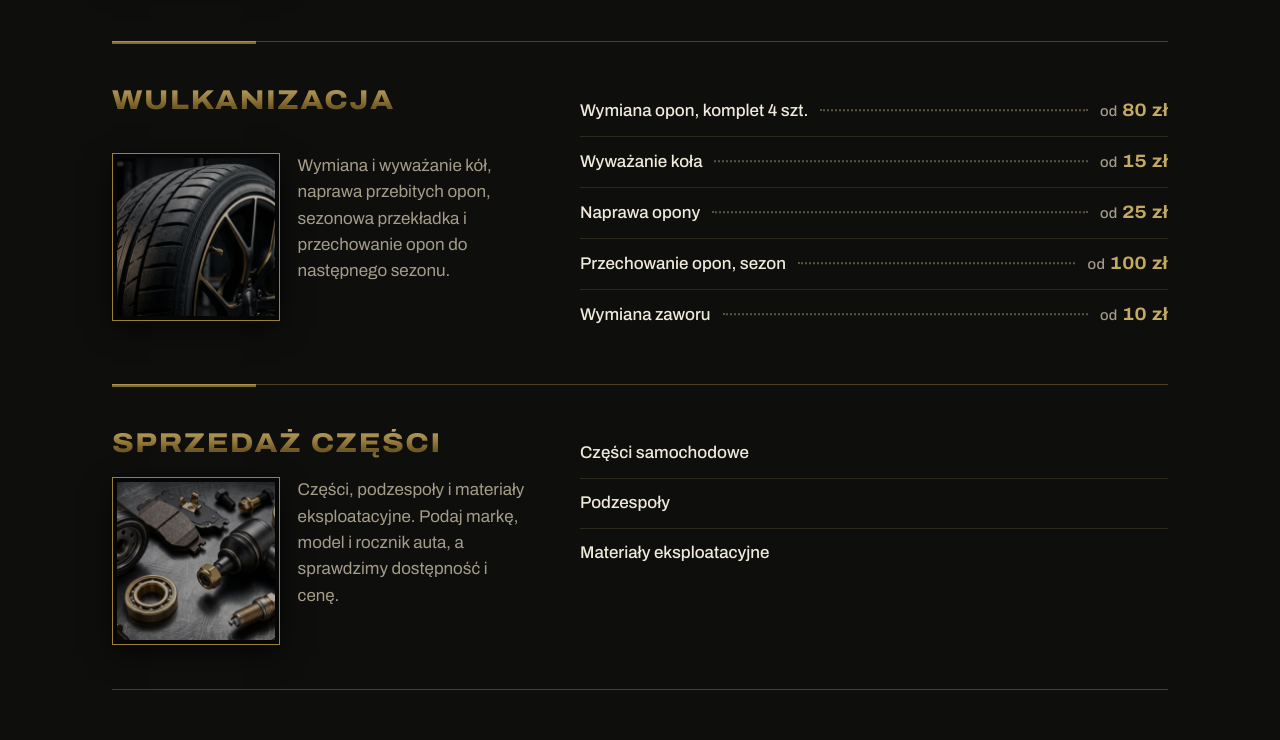
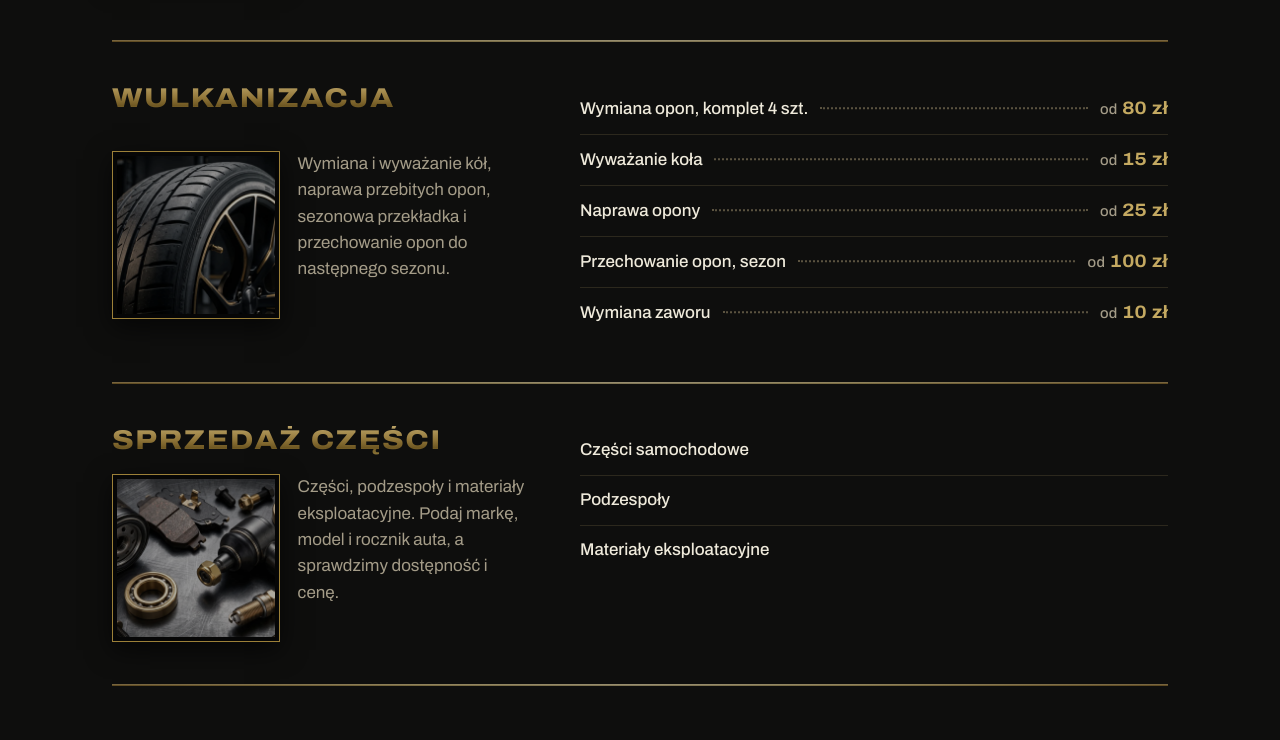
Before and after one commit to ArtemisDees/Claude_mnie_wkurza, a plain HTML site: page public/index.html in a window 1280 px wide. Shown: the part 1308-2048 px from the top of the page. Drawn offline with Linux system fonts and the light colour scheme.

Commit message:
Linie grup cennika: jedna równa złota linia
Zamiast krótkiego grubego akcentu z cienką ciemną kreską jest jedna linia
na całą szerokość, w tym samym polerowanym złocie co pasy między sekcjami,
tylko cieńsza i bez ruchu.

Co-Authored-By: Claude Fable 5.2 <noreply@anthropic.com>
Claude-Session: https://claude.ai/code/session_01KnociUkECW91d8iHKdig7k

```diff
--- a/public/index.html
+++ b/public/index.html
@@ -240,9 +240,13 @@ html.zamkniete .dol { grid-template-columns: 1fr; }
 .naglowek h2 { font-size: clamp(1.6rem, 4.4vw, 2.7rem); }
 .naglowek p { color: var(--szary); max-width: 38rem; }
 
-.grupa { display: grid; gap: 1.25rem; padding-block: 2rem; border-top: 1px solid var(--zloto-ciemne); position: relative; }
-.grupa::before { content: ""; position: absolute; left: 0; top: -1px; width: min(9rem, 40%); height: 3px; background: var(--metal); }
-.grupa:last-of-type { border-bottom: 1px solid var(--zloto-ciemne); }
+.grupa { display: grid; gap: 1.25rem; padding-block: 2rem; position: relative; }
+/* linie grup: to samo polerowane złoto co pasy między sekcjami, tylko cieńsze i bez ruchu */
+.grupa::before, .grupa:last-of-type::after { content: ""; position: absolute; left: 0; right: 0; height: 2px;
+  background: linear-gradient(180deg, rgba(255,255,255,.4) 0%, rgba(255,255,255,0) 50%, rgba(0,0,0,.25) 100%), linear-gradient(90deg, #B8892A 0%, #E9C867 30%, #F6DE94 50%, #E9C867 70%, #B8892A 100%); }
+.grupa::before { top: 0; }
+.grupa:last-of-type::after { bottom: 0; }
+html.zamkniete .grupa::before, html.zamkniete .grupa:last-of-type::after { filter: brightness(.62) saturate(.8); }
 .grupa h3 { font-size: clamp(1.25rem, 3vw, 1.7rem); }
 .grupa .opis-z-kaflem { display: grid; grid-template-columns: auto minmax(0, 1fr); gap: 1rem 1.1rem; align-items: start; }
 .grupa .opis-z-kaflem > div:last-child { display: contents; }
```
